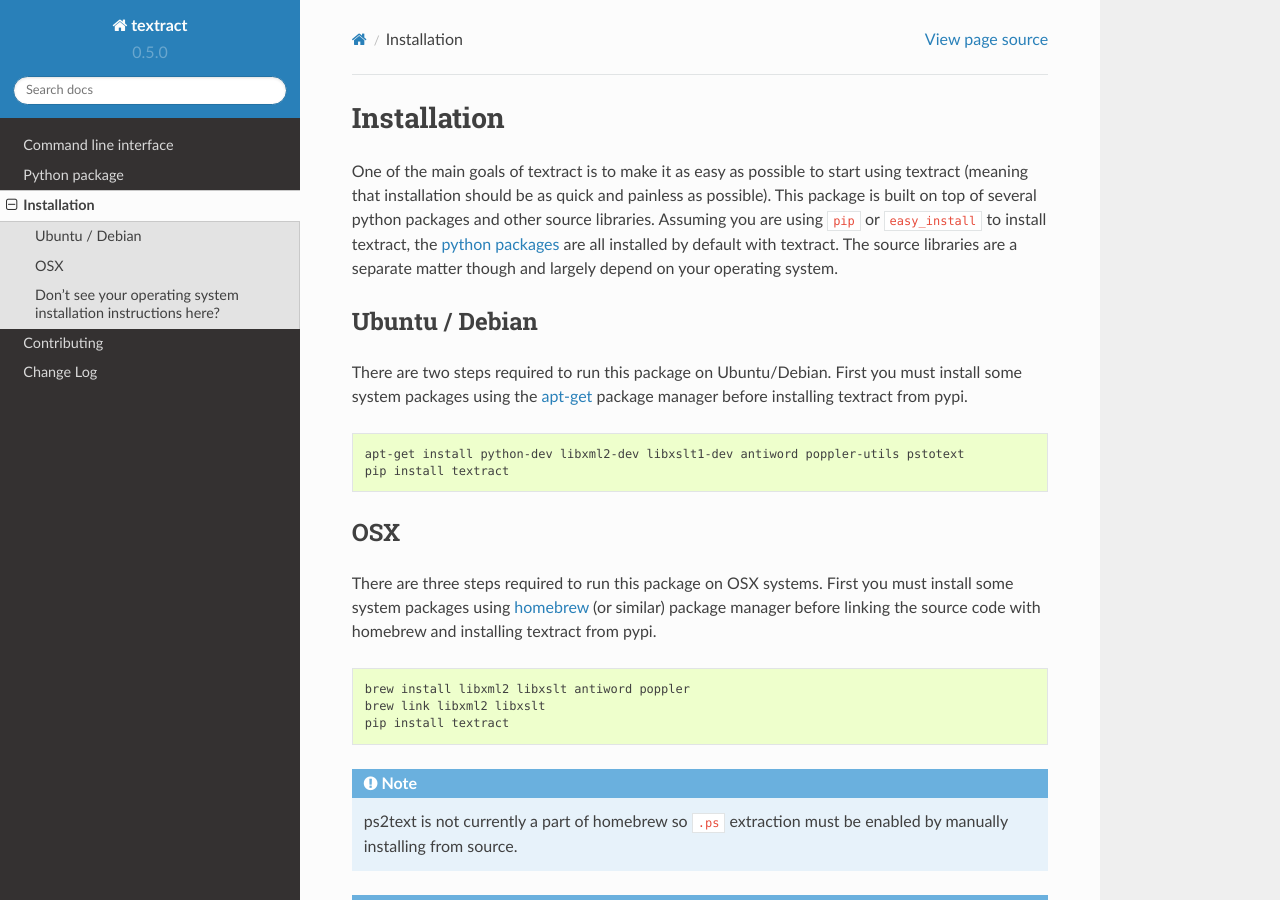
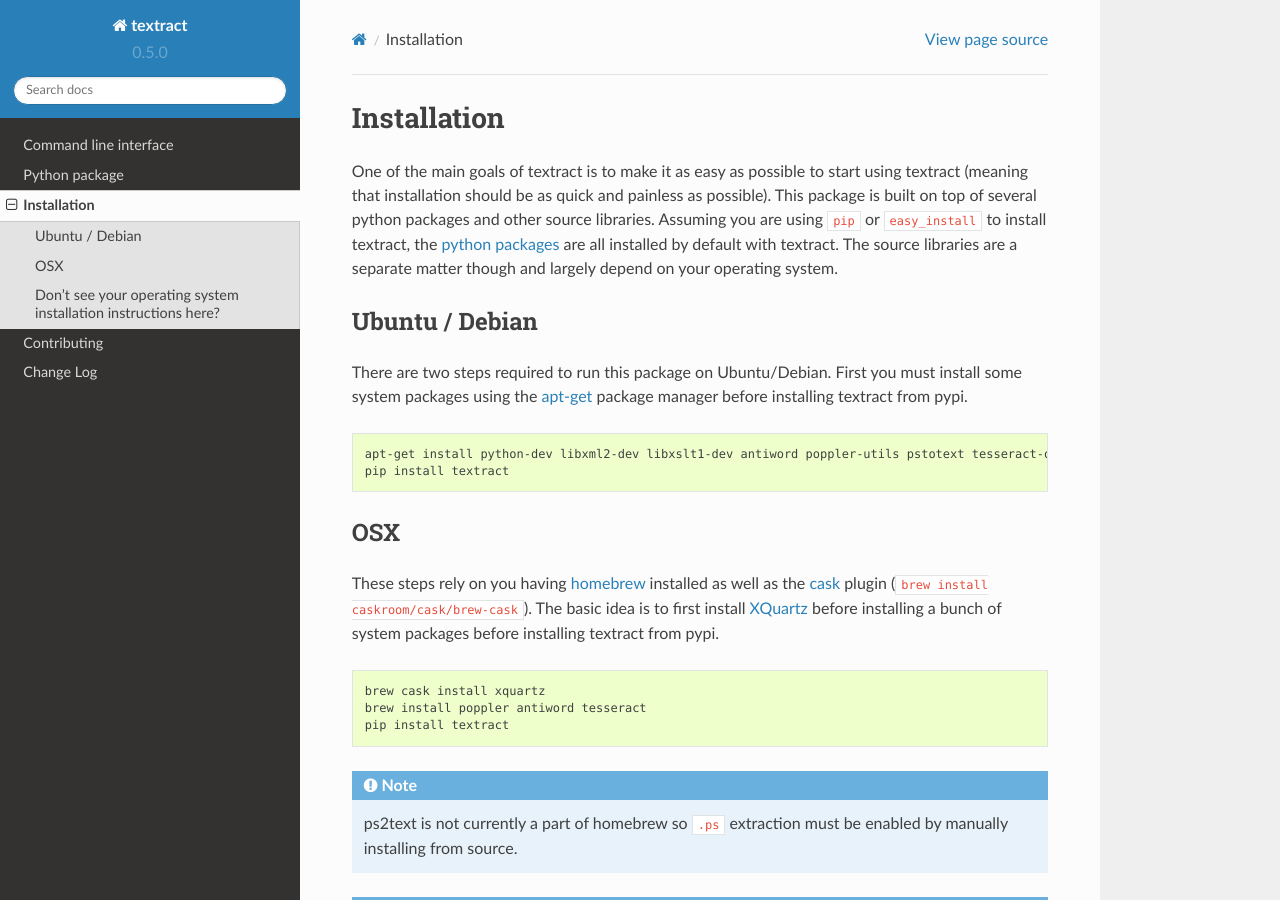
Before and after one commit to deanmalmgren/textract, a Sphinx documentation site: the page built from docs/installation.rst, in a window 1280 px wide and 900 px high. Built offline with Sphinx 7.4.7 and the Read the Docs theme 2.0.0, drawn with Linux system fonts in a browser that asks for light colours.

Commit message:
updating installation documenation for ubuntu and osx. fixes #26

```diff
--- a/docs/installation.rst
+++ b/docs/installation.rst
@@ -22,23 +22,28 @@
 
 .. code-block:: bash
 
-    apt-get install python-dev libxml2-dev libxslt1-dev antiword poppler-utils pstotext
+    apt-get install python-dev libxml2-dev libxslt1-dev antiword poppler-utils pstotext tesseract-ocr
     pip install textract
 
 
 OSX
 ---
 
-There are three steps required to run this package on OSX
-systems. First you must install some system packages using `homebrew
-<http://brew.sh/>`__ (or similar) package manager before linking the
-source code with homebrew and installing textract from pypi.
+These steps rely on you having `homebrew <http://brew.sh/>`_ installed
+as well as the `cask <http://caskroom.io/>`__ plugin (``brew install
+caskroom/cask/brew-cask``). The basic idea is to first install
+`XQuartz <https://xquartz.macosforge.org/landing/>`__ before
+installing a bunch of system packages before installing textract from
+pypi.
 
 .. code-block:: bash
 
-    brew install libxml2 libxslt antiword poppler
-    brew link libxml2 libxslt
+    brew cask install xquartz
+    brew install poppler antiword tesseract
     pip install textract
+
+..     brew install libxml2 libxslt antiword poppler tesseract
+..     brew link libxml2 libxslt
 
 .. note::
 
```
